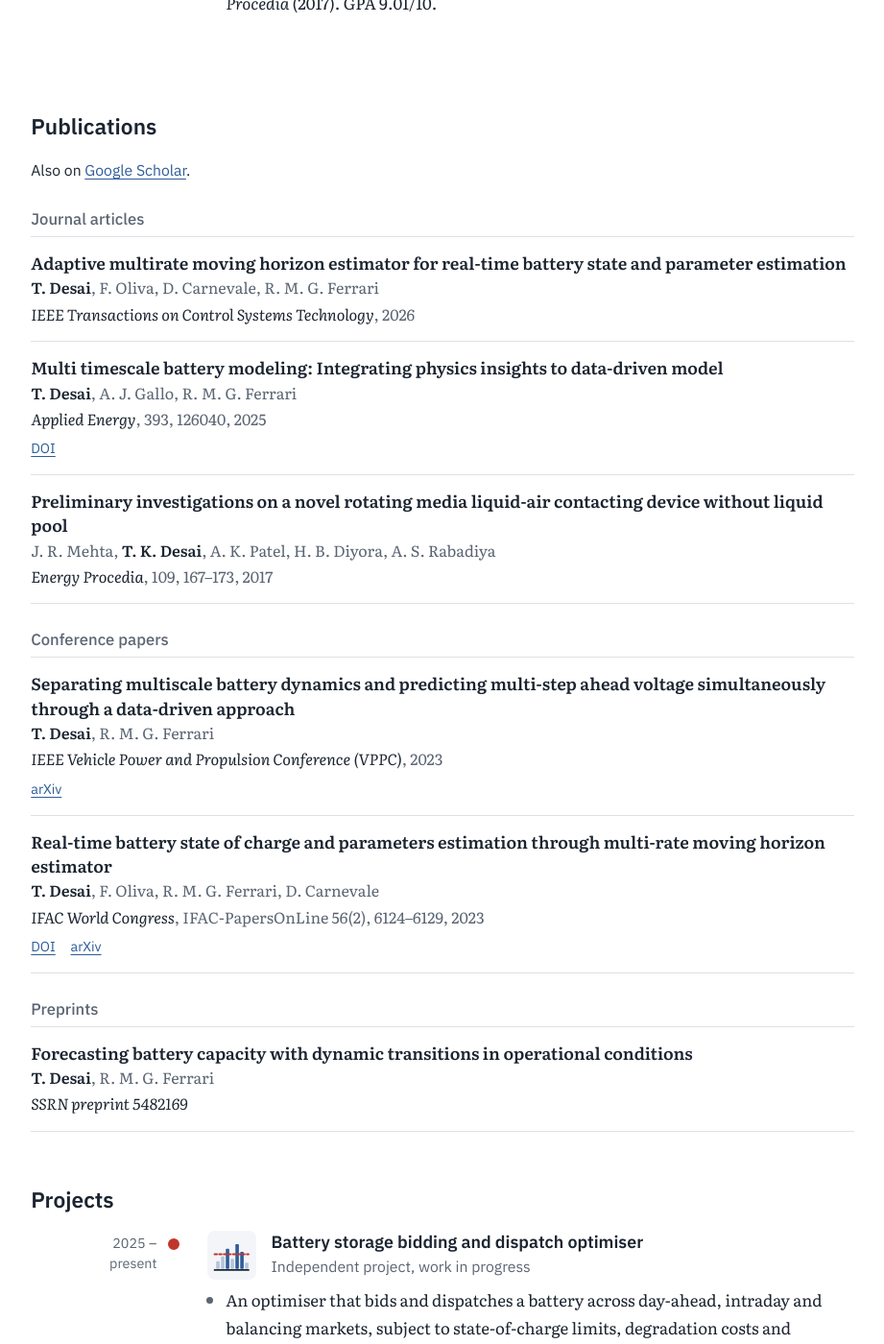
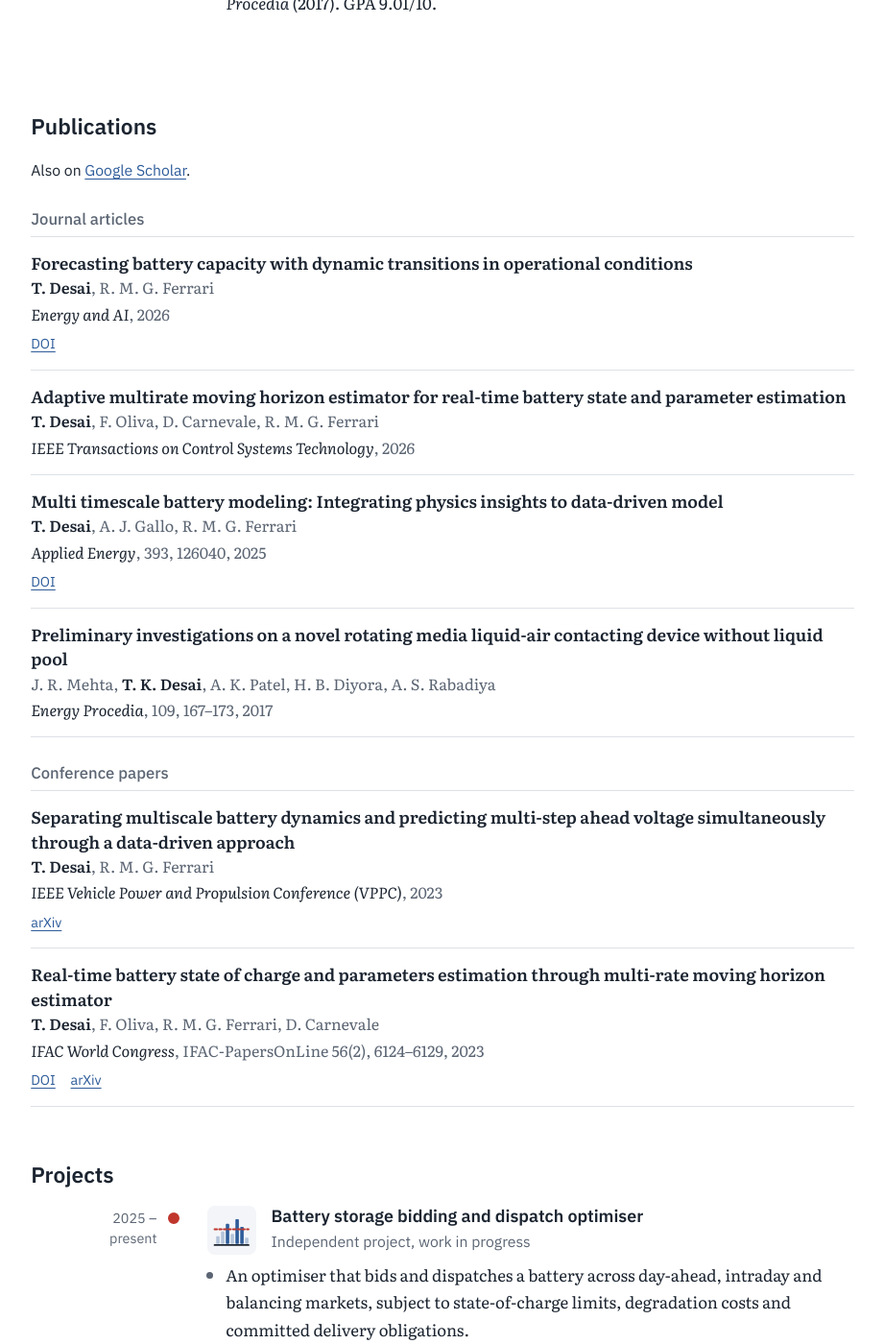
Before and after one commit to tkdesai13/tkdesai13.github.io, a Jekyll site: the page built from resume.md, in a window 1280 px wide and 1400 px high, scrolled down 2599 px. Shown: the whole window at 96% size, without its empty margins (179-1100 px from the left). Built offline with Jekyll 4.4.1, drawn with Linux system fonts in a browser that asks for light colours.

Commit message:
Skills rework, Amsterdam, Energy and AI paper

```diff
--- a/_data/publications.yml
+++ b/_data/publications.yml
@@ -1,5 +1,13 @@
 # One entry per paper. type: journal | conference | preprint
 # selected: true  -> also shown on the home page
+- title: "Forecasting battery capacity with dynamic transitions in operational conditions"
+  authors: "T. Desai, R. M. G. Ferrari"
+  venue: "Energy and AI"
+  year: 2026
+  type: journal
+  doi: "10.1016/j.egyai.2026.100694"
+  selected: true
+
 - title: "Adaptive multirate moving horizon estimator for real-time battery state and parameter estimation"
   authors: "T. Desai, F. Oliva, D. Carnevale, R. M. G. Ferrari"
   venue: "IEEE Transactions on Control Systems Technology"
@@ -38,9 +46,3 @@
   type: conference
   doi: "10.1016/j.ifacol.2023.10.709"
   arxiv: "2310.14332"
-  selected: true
-
-- title: "Forecasting battery capacity with dynamic transitions in operational conditions"
-  authors: "T. Desai, R. M. G. Ferrari"
-  venue: "SSRN preprint 5482169"
-  type: preprint
--- a/resume.md
+++ b/resume.md
@@ -130,8 +130,6 @@ permalink: /resume/
 {% include pubs.html type="journal" %}
 <h3 class="pub-group">Conference papers</h3>
 {% include pubs.html type="conference" %}
-<h3 class="pub-group">Preprints</h3>
-{% include pubs.html type="preprint" %}
 
 <h2 id="projects">Projects</h2>
 <ol class="timeline">
```
Also changed, not shown: 1 other file.
